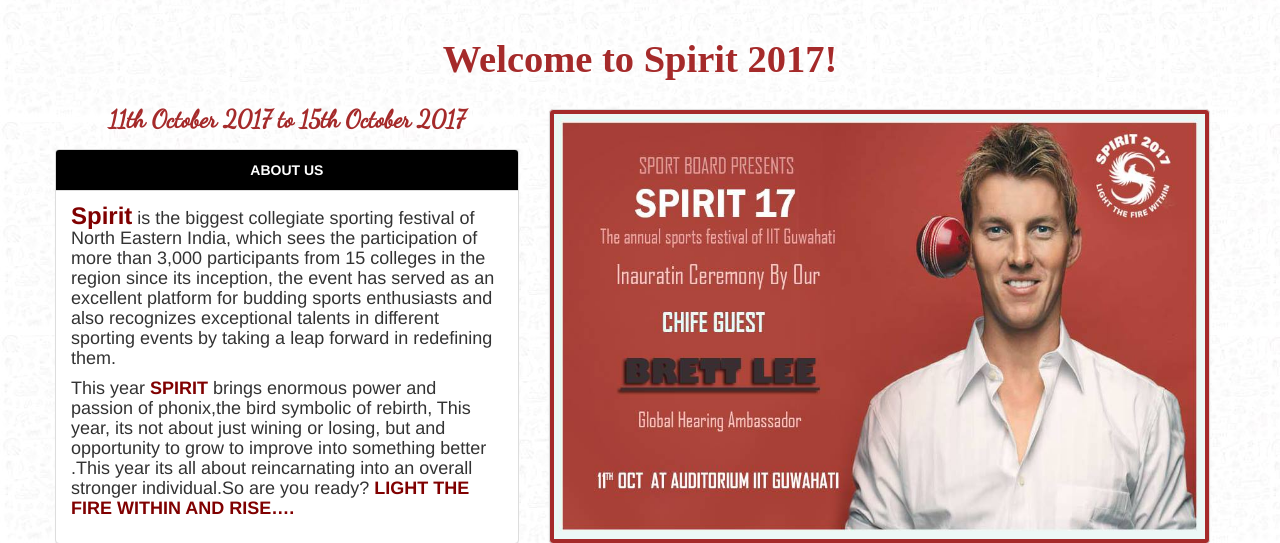
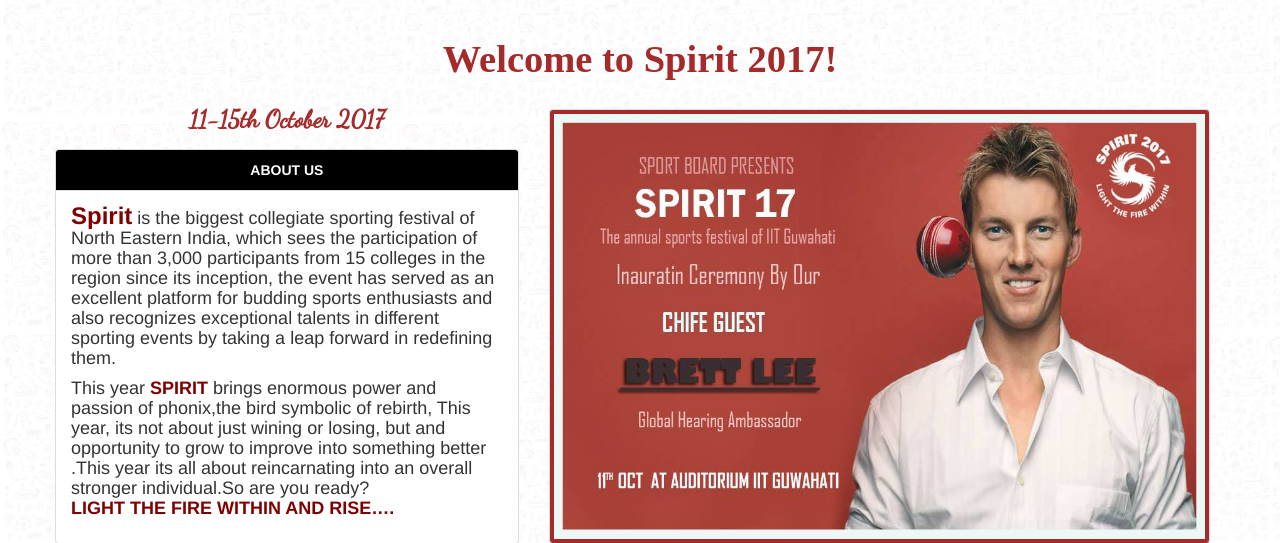
Before and after one commit to TusharYad/spirit, a Django app: page / in a window 1280 px wide. Shown: the part 91-634 px from the top of the page. Run offline with Django 3.2, Linux system fonts and the light colour scheme; some libraries are stand-ins or nearby versions.

Commit message:
completd

```diff
--- a/spirit_site/templates/home/home.html
+++ b/spirit_site/templates/home/home.html
@@ -81,13 +81,13 @@
   <p><h1 class="text-center" id="wc" style="color:#A52A2A">Welcome to Spirit 2017!</h1></p>
     <div class="row">
       <div class="col-sm-5">
-        <h3 class="text-center" id="date">11th October 2017 to 15th October 2017</h3>
+        <h3 class="text-center" id="date">11-15th October 2017</h3>
         <div class="panel panel-default" id="about">
           <div class="panel-heading text-center" style="color:#fff"><b>ABOUT US</b></div>
           <div class="panel-body">
             <p style="font-size:18px;"><b style="font-size:24px;color:#800000;">Spirit</b> is the biggest collegiate sporting festival of North Eastern India, which sees the participation of more than 3,000 participants from 15 colleges in the region since its inception, the event has served as an excellent platform for budding sports enthusiasts and also recognizes exceptional talents in different sporting events by taking a leap forward in redefining them.</p>
             <p style="font-size:18px;">This year <b style="color:#800000;">SPIRIT</b> brings enormous power and passion of phonix,the bird symbolic of rebirth, This year, its not about just wining or losing, but and opportunity to grow to improve into something better .This year its all about reincarnating into an overall stronger individual.So  are you ready?
-<b style="color:#800000;">LIGHT THE FIRE WITHIN AND RISE….</b></p>
+<b style="color:#800000;"><br>LIGHT THE FIRE WITHIN AND RISE….</b></p>
           </div>
         </div>
         <!--<p class="text-right"><a href="link to last year result">Last year result</a></p>-->
```
